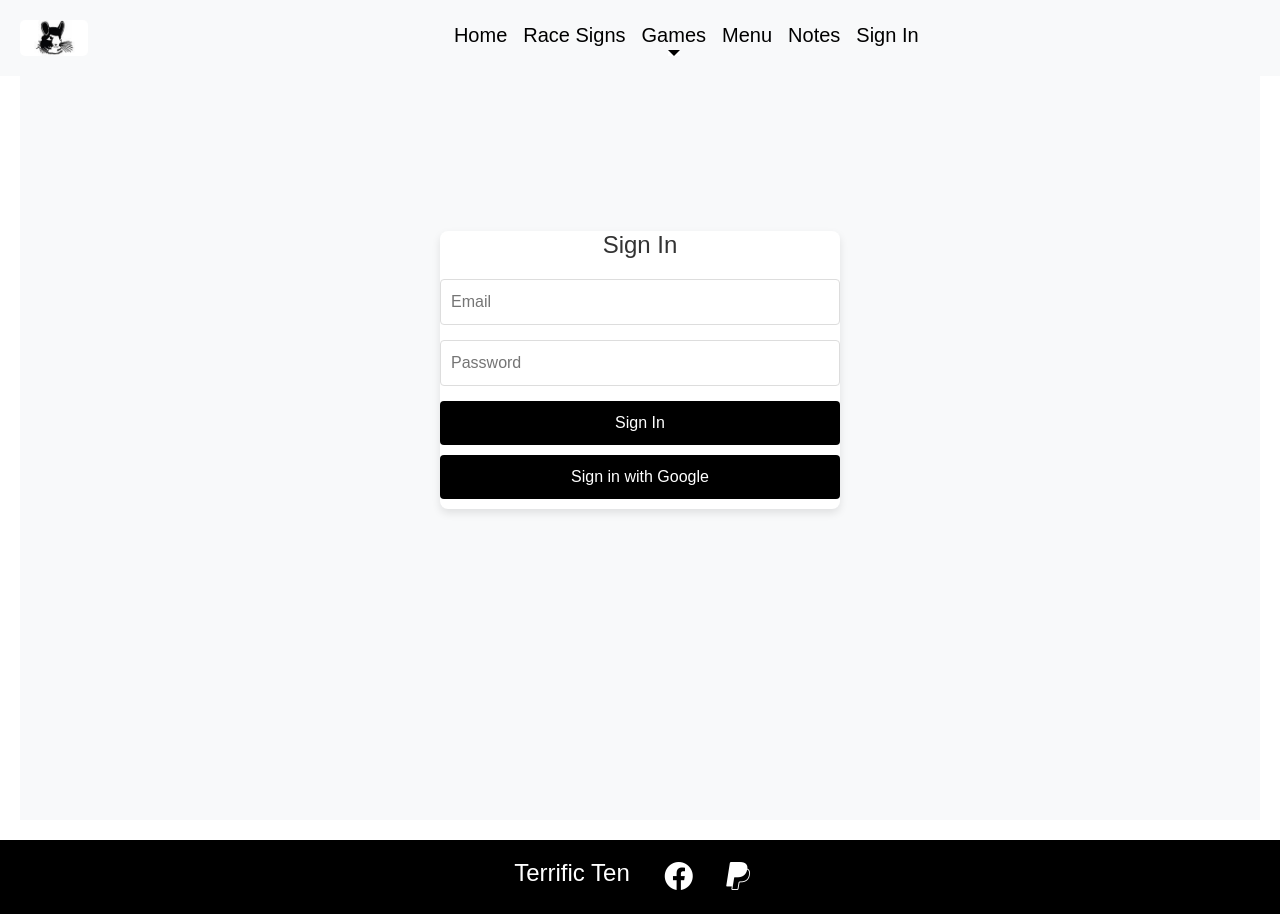
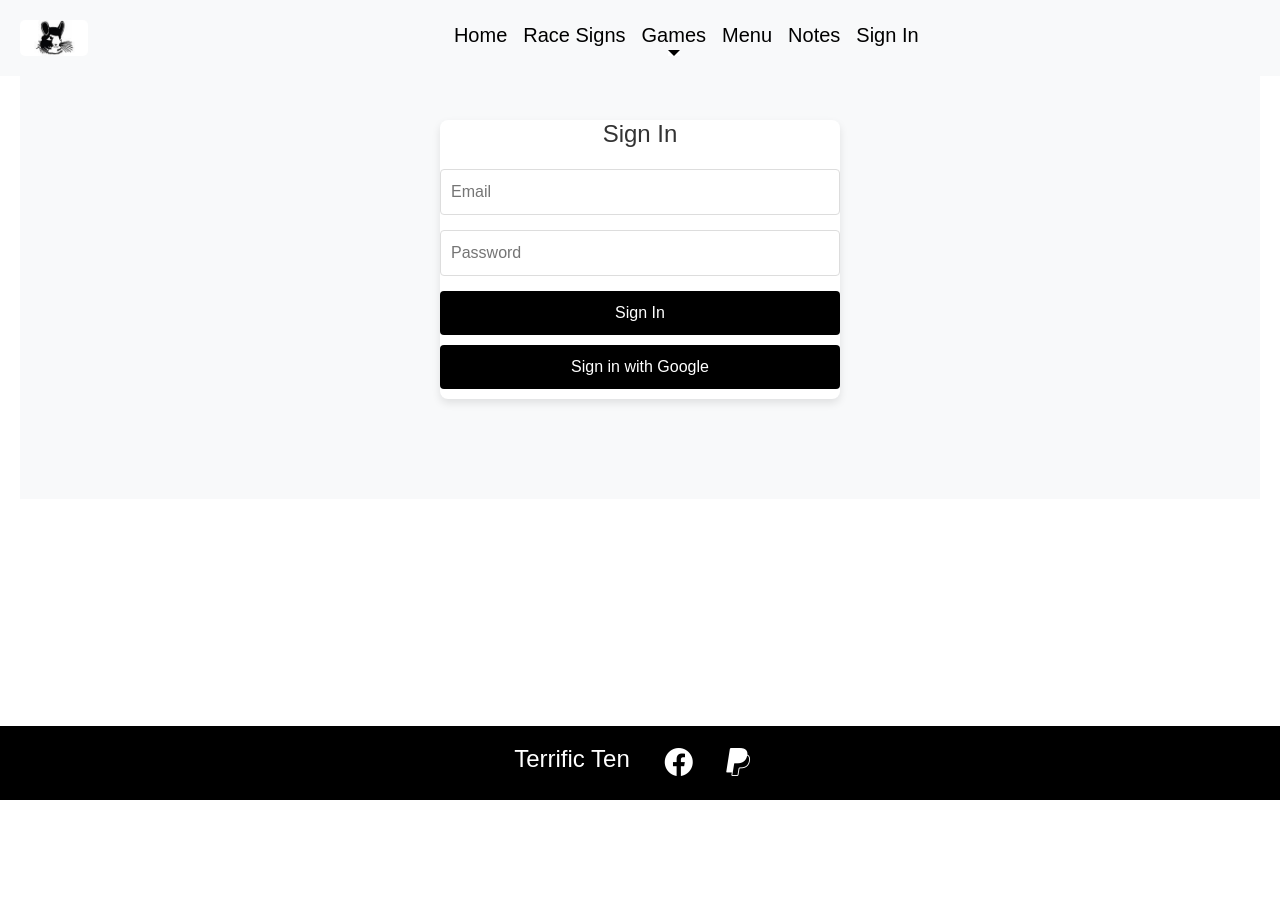
Before and after one commit to Gr1mble/tt-site, a React (Vite) app: page /auth in a window 1280 px wide. After the commit the page ends 800 px from the top, so only its background shows below. Built offline with nearby package versions, Linux system fonts and the light colour scheme; no server answers.

Commit message:
CSS Fix for Auth

```diff
--- a/src/components/auth/auth.css
+++ b/src/components/auth/auth.css
@@ -1,10 +1,10 @@
 /* Auth Page Styles */
 .container-fluid.auth {
+  padding-top: 100px;
   padding-bottom: 100px;
   display: flex;
   align-items: center;
   justify-content: center; /* Center align content horizontally */
-  height: 100vh;
   text-align: center;
   font-family: Arial, Helvetica, sans-serif;
   background-color: #f8f9fa; /* Light background for contrast */
```
